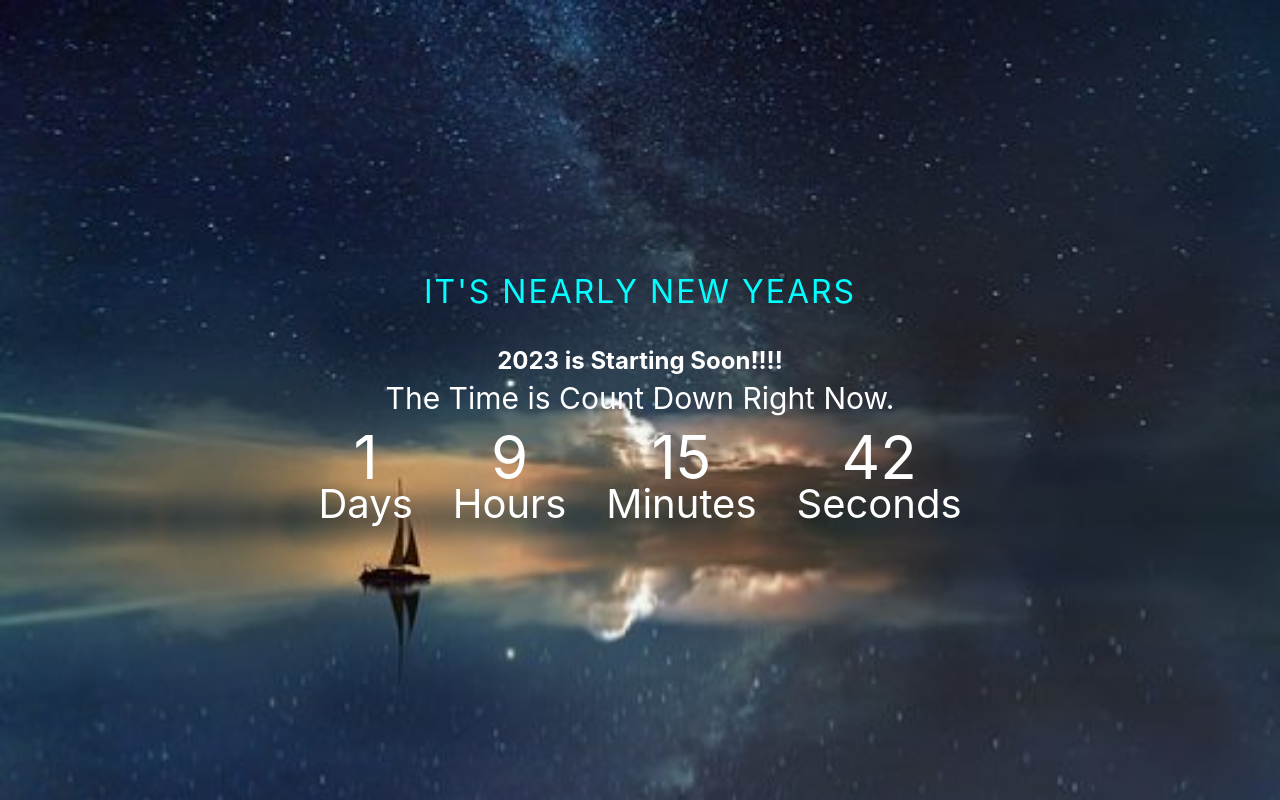
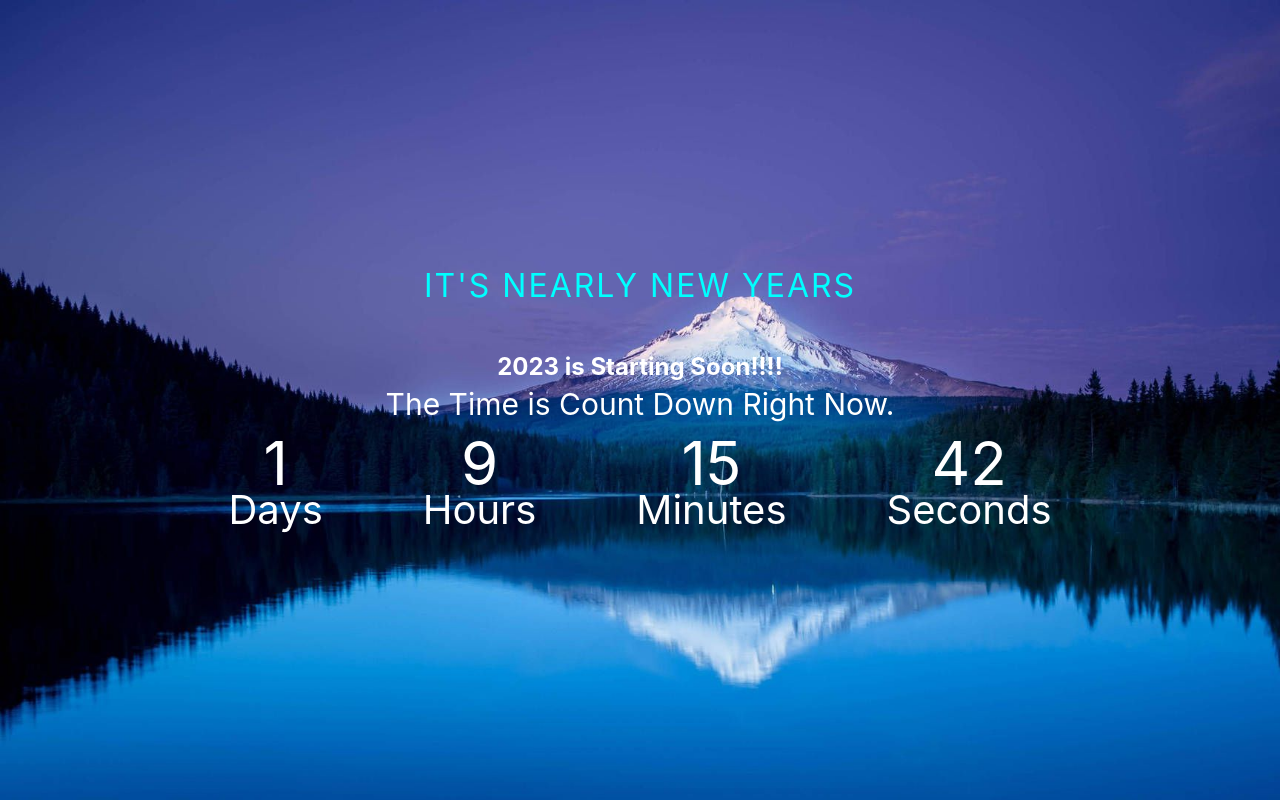
Before and after one commit to kenji-Kito/StudyProgramming.github.io, a plain HTML site: page index.html in a window 1280 px wide. Drawn offline with Linux system fonts and the light colour scheme.

Commit message:
Add files via upload

```diff
--- a/style.css
+++ b/style.css
@@ -14,7 +14,7 @@ body{
     align-items: center;
     display: flex;
     font-family: -apple-system, BlinkMacSystemFont, 'Segoe UI', Roboto, Oxygen, Ubuntu, Cantarell, 'Open Sans', 'Helvetica Neue', sans-serif;
-    background-image: url('images/background.jpg');
+    background-image: url('images/background.jpeg');
     background-repeat: no-repeat;
     background-attachment: fixed;
     background-size: cover;
@@ -59,7 +59,7 @@ h1{
 .countdown div span{
     font-size: 40px;
     color: #fff;
-    padding: 20px;
+    padding: 50px;
 }
 
 .emoji{
@@ -76,4 +76,6 @@ h1{
 .emoji p{
     text-align: right;
     color: #fff;
+    font-size: 40px;
+    font-family: 'Courier New', Courier, monospace;
 }
```
Also changed, not shown: images/background.jpeg (added).
